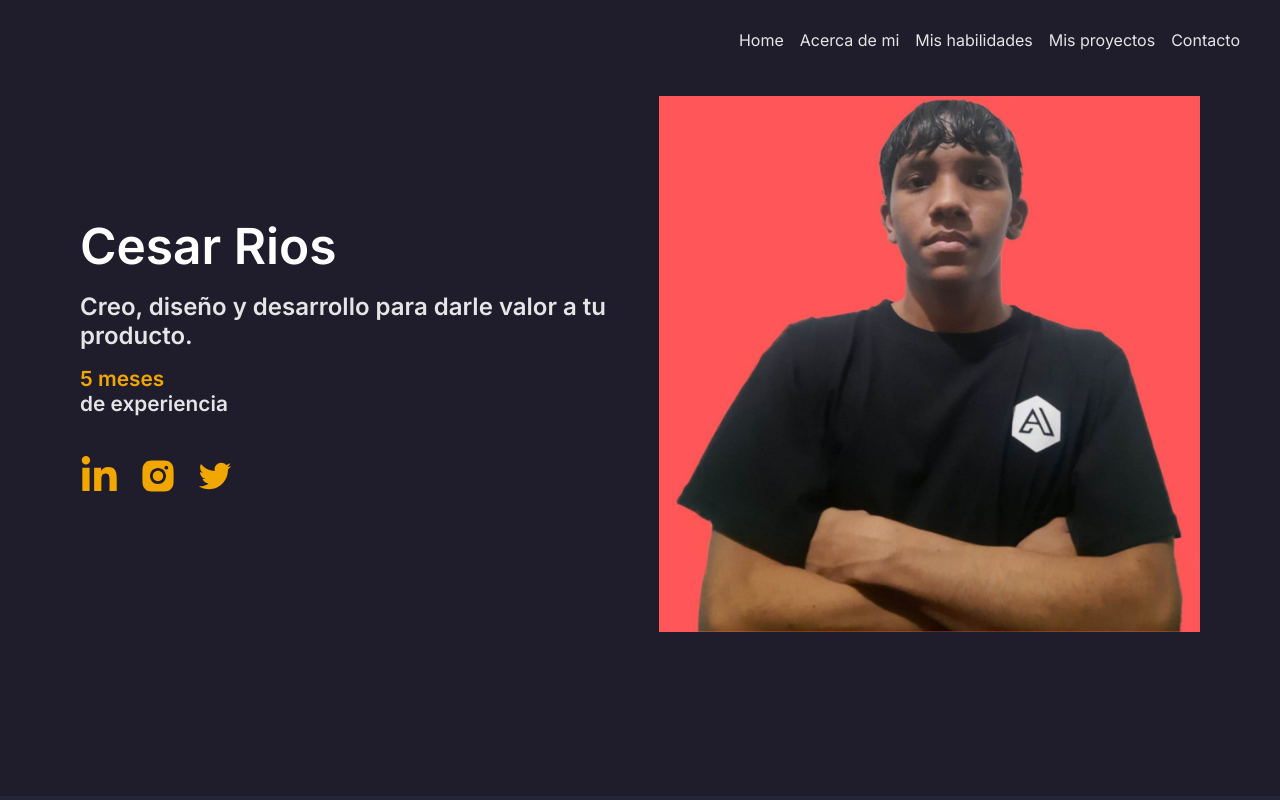
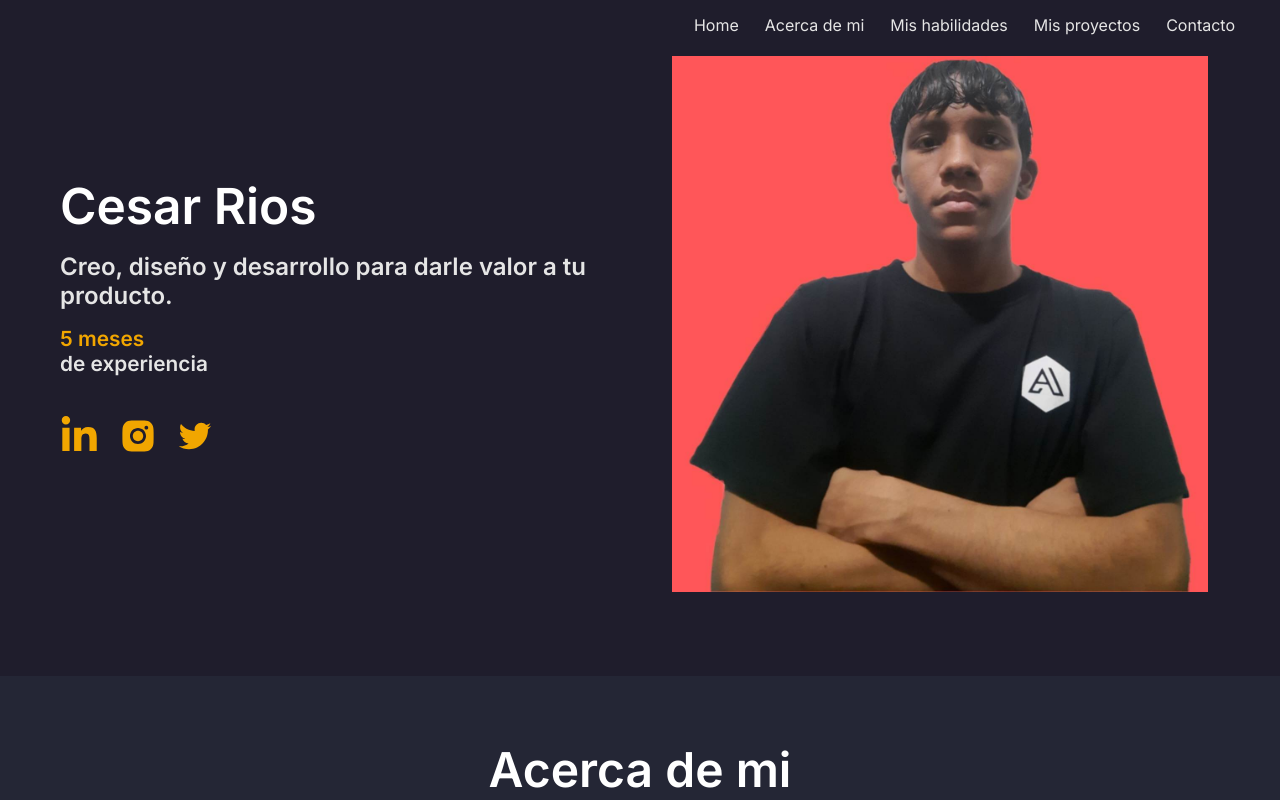
Before and after one commit to xCesar07x/My-portfolio, a plain HTML site: page index.html in a window 1280 px wide. Shown: the top 800 px of the page. Drawn offline with nearby package versions, Linux system fonts and the light colour scheme.

Commit message:
third-commit

```diff
--- a/asets/css/style.css
+++ b/asets/css/style.css
@@ -8,6 +8,18 @@
     --gray: #e5e5e5;
     --white: #ffffff;
 
+}
+a{
+    text-decoration: none;
+    color: var(--gray);
+}
+
+html{
+    scroll-behavior: smooth;
+}
+
+section[id]{
+    scroll-margin-top: 80px;
 }
 
 * {
@@ -33,10 +45,13 @@
     display: flex;
     justify-content: flex-end;
     align-items: center;
+    width: 100%;
     padding: 0.5rem 1.5rem;
-    height: 80px;
+    height: 50px;
     background-color: var(--black);
     color: var(--white);
+    position: fixed;
+    z-index: 1024;
 }
 
 .nav-logo {
@@ -52,9 +67,9 @@
     background-color: var(--black);
     position: absolute;
     width: 100%;
-    top: 80px;
+    top: 50px;
     left: -100%;
-    height: calc(100vh - 80px);
+    height: calc(100vh - 50px);
     padding: 1rem;
     display: flex;
     flex-direction: column;
@@ -68,27 +83,36 @@
     list-style: none;
     font-size: 1.25rem;
     color: var(--gray);
+
+}
+.nav-item a{
+    padding: 5px;
+}
+.nav-item a:hover{
+  color: var(--yellow);
+  border-bottom-color: var(--yellow);
+  border-bottom-style: groove;
+  transition: .3s linear;
 }
 
+.social-conteiner img:hover{
+ transform: scale(1.1, 1.1);
+ transition: .3s;
+}
 
 #btn-menu:checked~.nav-menu {
     left: 0;
 }
-
-
-
-
-
-
-
-
-
 
 /*----------------------------------------------------------------------------------------------------------------------------------------------------------*/
 
 .header-content {
     background-color: var(--black);
     color: var(--white);
+}
+
+#perfil-photo{
+    object-fit: contain;
 }
 
 
@@ -100,7 +124,7 @@
     align-items: center;
     justify-content: center;
     text-align: center;
-    padding: 1.5rem 1.5rem 5rem;
+    padding: 4.5rem 1.5rem 5rem;
 
 }
 
@@ -136,9 +160,26 @@
     font-size: 1rem;
 }
 
+#icon-A{
+ animation: load 1s infinite;
+}
 
+#icon-A:hover{
 
+    position: relative;
+}
 
+@keyframes load {
+    0%{
+      top:0px;
+    }
+    50%{
+      top: -15px;
+    }
+    100%{
+      top: 0px;
+    }
+  }
 
 
 /*-----------------------------------------------------------------------------------------------------------------------------------------------------------------------------------*/
@@ -503,7 +544,7 @@
 }
 
 .portafolio-conteiner {
-    padding: 1rem;
+    padding: 1rem 1.5rem 5rem;
     display: grid;
     grid-template-columns: repeat(1,1fr);
     column-gap: 1rem;
@@ -768,7 +809,7 @@
     .header-information {
         flex-direction: row;
         text-align: start;
-        padding: 1rem 5rem 10rem;
+        padding: 3.5rem 1.5rem 5rem;
 
     }
 
--- a/index.html
+++ b/index.html
@@ -12,6 +12,7 @@
     <link rel="icon" href="asets/Logos/Academlo logo.png">
 
     <link rel="stylesheet" href="asets/css/style.css">
+    <script defer src="js/app.js"></script>
 </head>
 
 <body>
@@ -24,12 +25,12 @@
             <i class='bx bx-menu bx-md'></i>
         </label>
 
-        <ul class="nav-menu">
-            <li class="nav-item">Home</li>
-            <li class="nav-item">Acerca de mi</li>
-            <li class="nav-item">Mis habilidades</li>
-            <li class="nav-item">Mis proyectos</li>
-            <li class="nav-item">Contacto</li>
+        <ul type="checkbox" id="btn-close" class="nav-menu">
+            <li class="nav-item"><a href="#home">Home</a></li>
+            <li class="nav-item"><a href="#forme">Acerca de mi</a></li>
+            <li class="nav-item"><a href="#habilities">Mis habilidades</a></li>
+            <li class="nav-item"><a href="#projects">Mis proyectos</a></li>
+            <li class="nav-item"><a href="#contact">Contacto</a></li>
         </ul>
 
     </nav>
@@ -38,13 +39,13 @@
 
         <div class="header-content">
 
-            <section class="header-information">
-
-                <section>
+            <section class="header-information" id="home">
                 <!--<div>
                         <img id="Rectangle" src="asets/Vectores/Rectangle 34-1.svg" alt="">
 
                 </div>-->
+
+                <div>
                     <div>
                         <h1>Cesar Rios</h1>
 
@@ -57,16 +58,20 @@
                     </div>
                     <div class="social-conteiner">
                         <article>
-                            <a href="https://www.linkedin.com/in/%EA%A7%81cesar-rios%EA%A7%82-b82672261/" target="_blank"><img src="asets/iconos/linkedin.svg" alt="icon-linkedin"></a>
+                            <a href="https://www.linkedin.com/in/%EA%A7%81cesar-rios%EA%A7%82-b82672261/"
+                                target="_blank"><img src="asets/iconos/linkedin.svg" alt="icon-linkedin"></a>
                         </article>
                         <article>
-                            <a href="https://www.instagram.com/" target="_blank"><img src="asets/iconos/instagram.svg" alt="icon-instagram"></a>
+                            <a href="https://www.instagram.com/" target="_blank"><img src="asets/iconos/instagram.svg"
+                                    alt="icon-instagram"></a>
                         </article>
                         <article>
-                            <a href="https://twitter.com/" target="_blank"><img src="asets/iconos/twitter.svg" alt="icon-twitter"></a>
+                            <a href="https://twitter.com/" target="_blank"><img src="asets/iconos/twitter.svg"
+                                    alt="icon-twitter"></a>
                         </article>
                     </div>
-                </section>
+                </div>
+
                 <section class="img-container">
                     <div>
                         <img id="perfil-photo" src="asets/Logos/perfil-img.jpg" alt="photo-mobile">
@@ -76,8 +81,8 @@
         </div>
     </header>
 
-    <div class="page-content" to="/acerda de mi">
-        <section class="words">
+    <div class="page-content">
+        <section class="words" id="forme">
             <div>
                 <h2>
                     Acerca de mi
@@ -108,7 +113,7 @@
             </section> -->
 
             <section class="academlo">
-                <article>
+                <article >
                     <img id="icon-A" src="asets/Logos/logo_academlo 5.png" alt="academlo-logo">
                 </article>
                 <div>
@@ -204,7 +209,9 @@
             </section>
         </section>
     </div> -->
-    <section>
+
+    <div>
+        <section id="habilities">
             <div class="pharse-skills">
                 <h2>
                     Mis habilidades
@@ -222,7 +229,8 @@
                 <div class='skills'>
                     <span class="Name">Html</span>
                     <div class="percent">
-                    <div class="progress" style="width: 80%; background: linear-gradient( 45deg, #3bc0ff, #33ff00  );"></div>
+                        <div class="progress"
+                            style="width: 80%; background: linear-gradient( 45deg, #3bc0ff, #33ff00  );"></div>
                     </div>
                     <span class="Value">80%</span>
 
@@ -235,7 +243,8 @@
                 <div class='skills'>
                     <span class='Name'>css</span>
                     <div class='percent'>
-                    <div class='progress' style="width: 50%; background: linear-gradient( 45deg, #ffee54, #ff00ca );" ></div>
+                        <div class='progress'
+                            style="width: 50%; background: linear-gradient( 45deg, #ffee54, #ff00ca );"></div>
                     </div>
                     <span class='Value'>50%</span>
 
@@ -248,7 +257,8 @@
                 <div class='skills'>
                     <span class='Name'>javascript</span>
                     <div class='percent'>
-                    <div class='progress' style="width: 45%; background: linear-gradient( 45deg, #22ffde, #2196f3 );"></div>
+                        <div class='progress'
+                            style="width: 45%; background: linear-gradient( 45deg, #22ffde, #2196f3 );"></div>
                     </div>
                     <span class='Value'>45%</span>
 
@@ -261,7 +271,8 @@
                 <div class='skills'>
                     <span class='Name'>react</span>
                     <div class='percent'>
-                    <div class='progress' style="width: 60%; background: linear-gradient( 45deg, #1fe6ff, #673AB7 );"></div>
+                        <div class='progress'
+                            style="width: 60%; background: linear-gradient( 45deg, #1fe6ff, #673AB7 );"></div>
                     </div>
                     <span class='Value'>60%</span>
 
@@ -270,10 +281,12 @@
             </div>
 
         </div>
+    </div>
+
 
     <aside class="portafolio">
         <div>
-            <section class="briefcase">
+            <section class="briefcase" id="projects">
                 <h2>
                     Mis Proyectos
                 </h2>
@@ -282,38 +295,43 @@
         <div class="portafolio-conteiner">
             <section class="portafolio-img">
                 <div>
-                    <a href="https://weathing-app.netlify.app" target="_blank"><img src="asets/Logos/wheather app.png" alt=""></a>
+                    <a href="https://weathing-app.netlify.app" target="_blank"><img src="asets/Logos/wheather app.png"
+                            alt=""></a>
                 </div>
             </section>
 
             <section class="portafolio-img">
                 <div>
-                    <a href="https://e-commerce-react-tecnology.netlify.app" target="_blank"><img src="asets/Logos/e-commerce-react.png" alt=""></a>
+                    <a href="https://e-commerce-react-tecnology.netlify.app" target="_blank"><img
+                            src="asets/Logos/e-commerce-react.png" alt=""></a>
                 </div>
 
             </section>
 
             <section class="portafolio-img">
                 <div>
-                    <a href="https://poke-dex-trainer.netlify.app/#/" target="_blank"><img src="asets/Logos/poke-dex.png" alt=""></a>
+                    <a href="https://poke-dex-trainer.netlify.app/#/" target="_blank"><img
+                            src="asets/Logos/poke-dex.png" alt=""></a>
                 </div>
 
             </section>
             <section class="portafolio-img">
                 <div>
-                    <a href="https://pharses-and-ramdom-color.netlify.app" target="_blank"><img src="asets/Logos/pharse-and-color-random.png" alt=""></a>
+                    <a href="https://pharses-and-ramdom-color.netlify.app" target="_blank"><img
+                            src="asets/Logos/pharse-and-color-random.png" alt=""></a>
                 </div>
 
             </section>
             <section class="portafolio-img">
                 <div>
-                    <a href="https://app-rick-and-morty-api.netlify.app" target="_blank"><img src="asets/Logos/rick-and-morty.png" alt=""></a>
+                    <a href="https://app-rick-and-morty-api.netlify.app" target="_blank"><img
+                            src="asets/Logos/rick-and-morty.png" alt=""></a>
                 </div>
 
             </section>
         </div>
     </aside>
-    <footer class="footer">
+    <footer class="footer" id="contact">
         <div>
             <div>
                 <h2>
@@ -355,7 +373,7 @@
         <div>
             <section class="final">
                 <nav>
-                    Hecho con "U+2192"en Academlo
+                    Hecho en Academlo
                 </nav>
             </section>
         </div>
```
Also changed, not shown: js/app.js (added, +27 -0 lines). Lines whose indentation alone changed are shown as unchanged.
